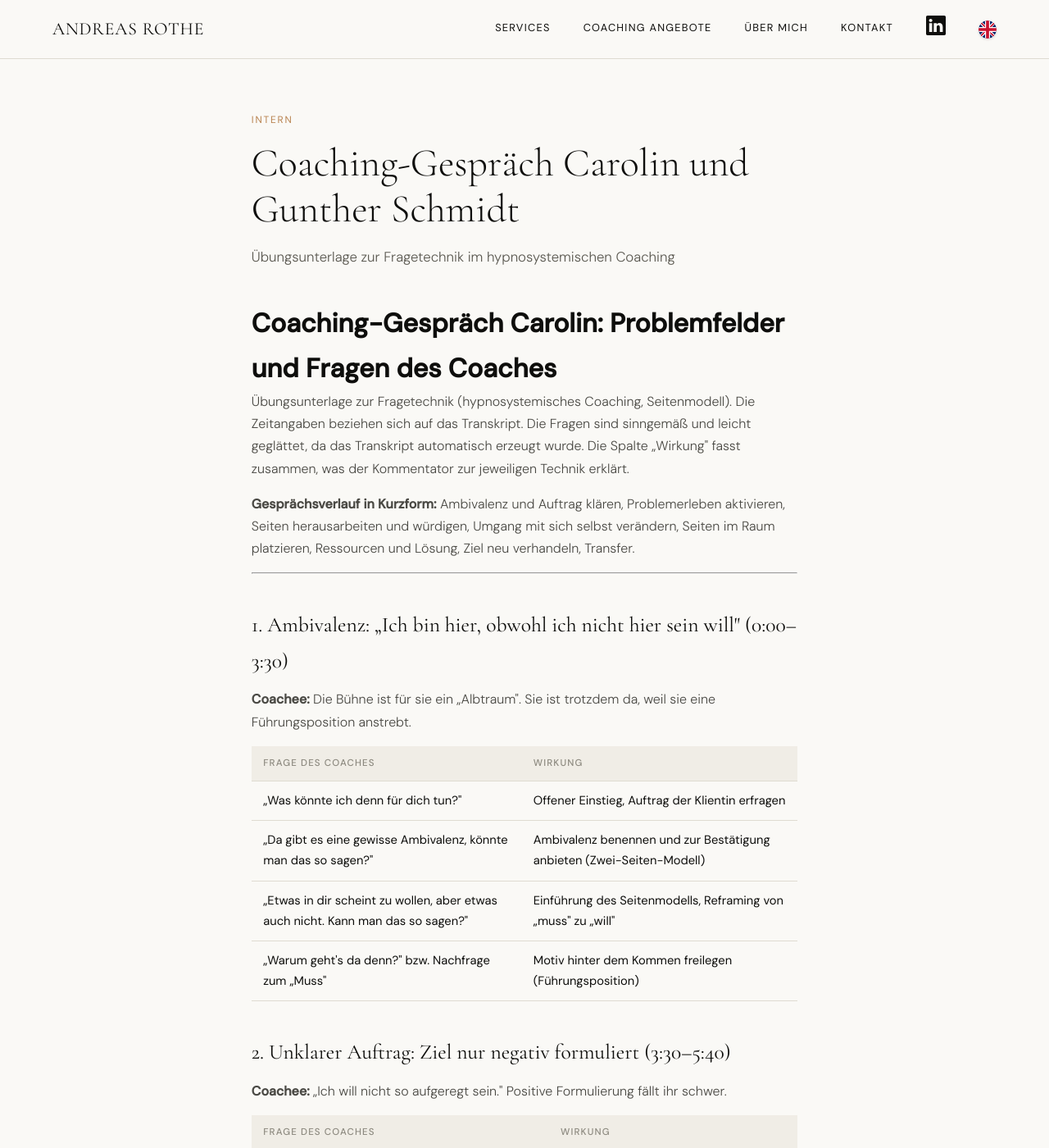
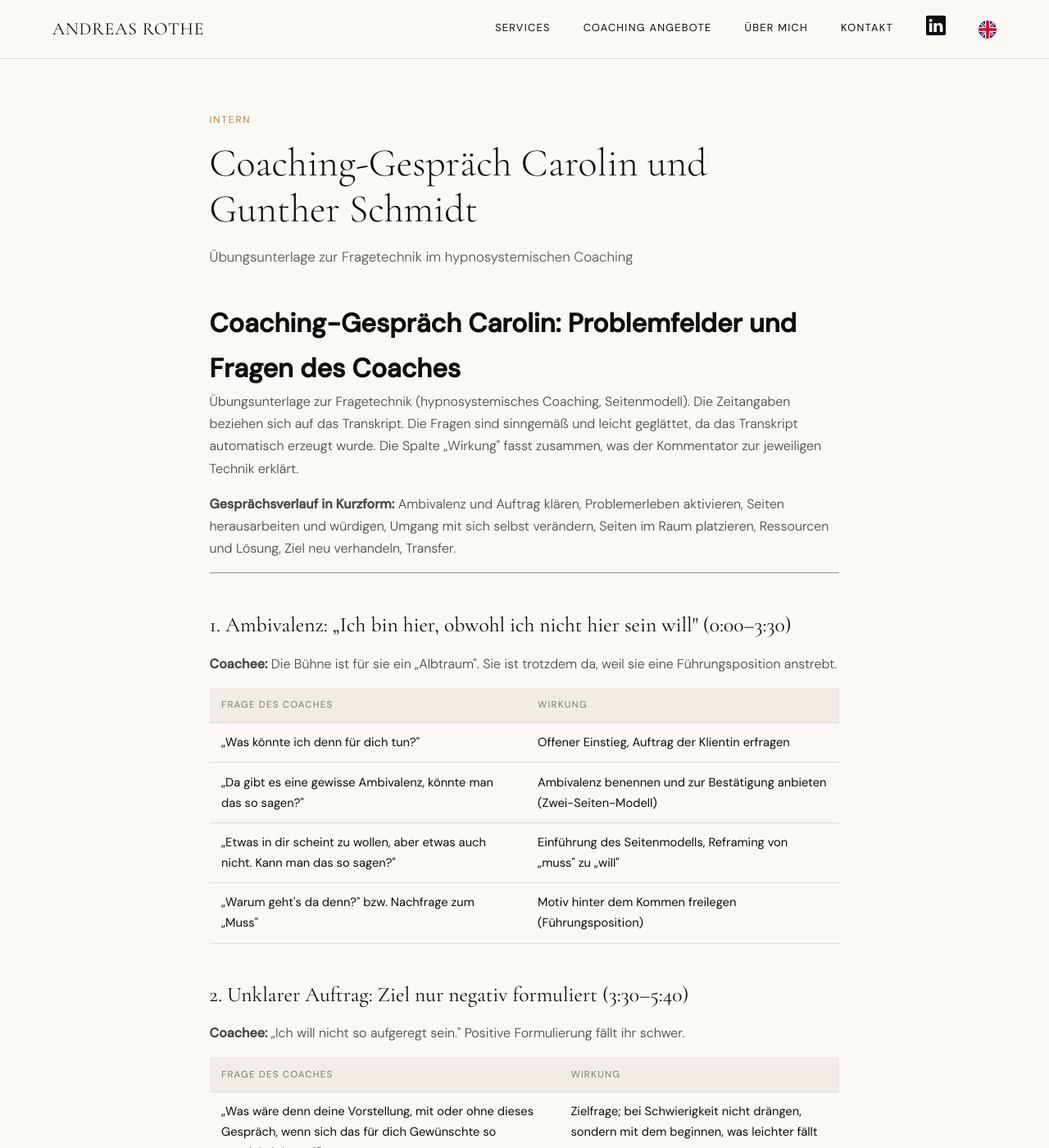
Before and after one commit to arothe161/andreasrothe, a Jekyll site: the page built from intern/hypnosystemischer-ansatz-coaching-1.html, in a window 1280 px wide and 1400 px high. Shown: the whole window at 82% size. Built offline with Jekyll 4.4.1, drawn with Linux system fonts in a browser that asks for light colours.

Commit message:
Adjust padding and margin in intern.css

```diff
--- a/assets/css/intern.css
+++ b/assets/css/intern.css
@@ -1,7 +1,7 @@
 .blog-container {
   max-width: 820px;
   margin: 0 auto;
-  padding: calc(var(--nav-h) + 4rem) 6vw 5rem;
+  padding: calc(var(--nav-h) + 4rem) 2vw 5rem;
 }
 .blog-container .eyebrow a { color: inherit; text-decoration: none; }
 .blog-title {
@@ -81,6 +81,7 @@
   background: var(--stone);
   border: 1px solid var(--border);
   padding: 2rem;
+  margin-bottom: 2rem;
   color: inherit;
   text-decoration: none;
   transition: transform 0.2s, box-shadow 0.2s;
```
